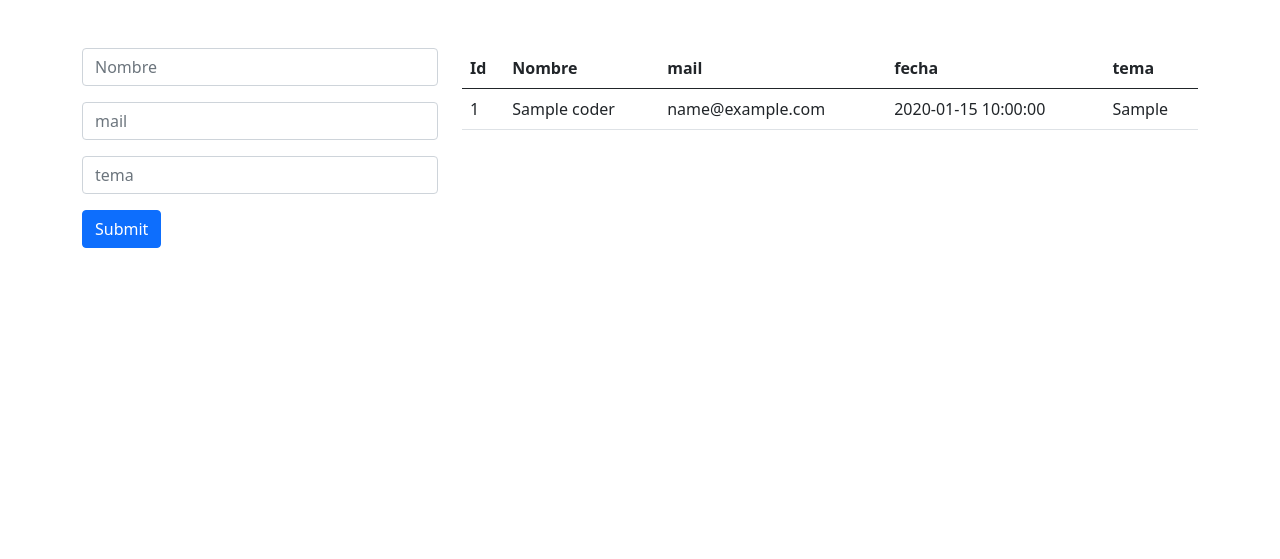
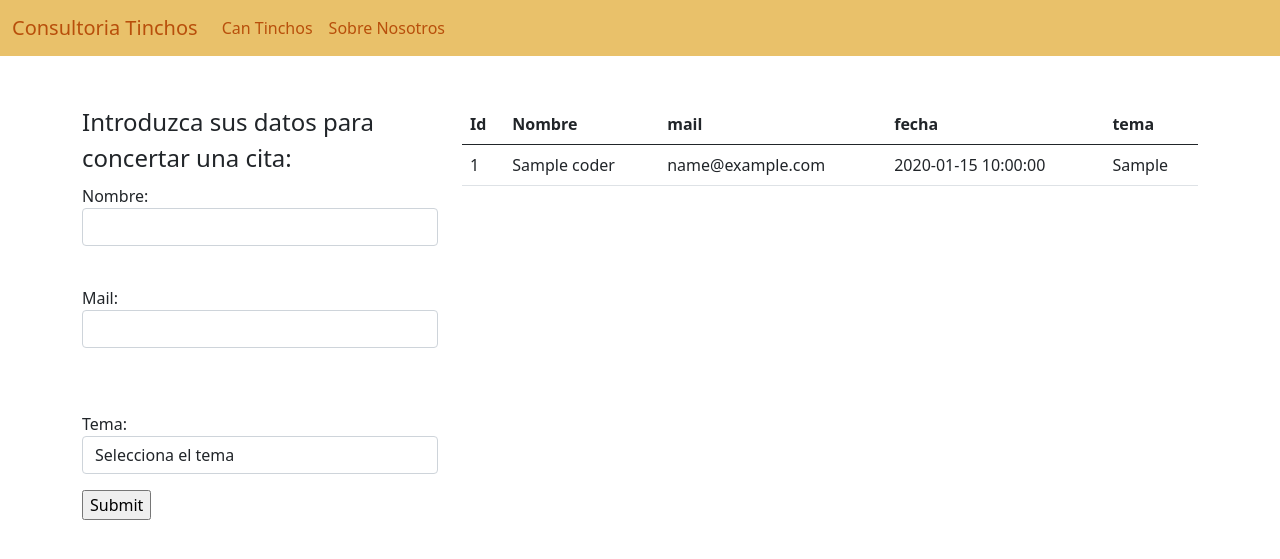
Before and after one commit to losTinchos/Consultora, a PHP site: page / in a window 1280 px wide. Shown: the top 559 px of the page. Run offline with PHP 8.4, Linux system fonts and the light colour scheme; tables that the repository leaves empty or names only in its code hold one stand-in row (values such as "Sample post").

Commit message:
Primeros estilos

```diff
--- a/index.php
+++ b/index.php
@@ -16,23 +16,51 @@ $query = mysqli_query($con, $sql);
     <meta name="viewport" content="width=device-width, initial-scale=1.0">
     <title>Consultora los Tinchos</title>
     <link href="https://cdn.jsdelivr.net/npm/bootstrap@5.0.0-beta3/dist/css/bootstrap.min.css" rel="stylesheet" integrity="sha384-eOJMYsd53ii+scO/bJGFsiCZc+5NDVN2yr8+0RDqr0Ql0h+rP48ckxlpbzKgwra6" crossorigin="anonymous">
+    <link rel="stylesheet" href="./styles/styles.css">
 
 </head>
+<header>
+    <nav class="navbar navbar-expand-lg navbar-light" style="background-color: #e9c16a; width:100%">
+    <div class="container-fluid">
+        <a class="navbar-brand" id="titulo" href="#">Consultoria Tinchos</a>
+        <button class="navbar-toggler" type="button" data-bs-toggle="collapse" data-bs-target="#navbarNav" aria-controls="navbarNav" aria-expanded="false" aria-label="Toggle navigation">
+        <span class="navbar-toggler-icon"></span>
+        </button>
+        <div class="collapse navbar-collapse" id="navbarNav">
+        <ul class="navbar-nav">
+            <li class="nav-item">
+            <a class="nav-link active" id="titulo" aria-current="page" href="#">Can Tinchos</a>
+            </li>
+            <li class="nav-item">
+            <a class="nav-link active" id="titulo" href="#">Sobre Nosotros</a>
+            </li>
+        </ul>
+        </div>
+    </div>
+    </nav>
+</header>
 <body>
 <div class="container mt-5">
         <div class="row">
             <div class="col-md-4">
                 <form action="src/insert.php" method="POST">
-                    <input style="display: none;"
-                     type="text" class="form-control mb-3"  name="id" placeholder="Id">
-                    <input type="text" class="form-control mb-3"  name="nombre" placeholder="Nombre">
-                    <input type="text" class="form-control mb-3"  name="mail" placeholder="mail">
-                    <input style="display: none;"
-                     type="text" class="form-control mb-3"  name="fecha" placeholder="fecha">
-                    <input type="text" class="form-control mb-3"  name="tema" placeholder="tema">
-
-                    <input type="submit" class="btn btn-primary btn-block">
-                </form>
+                    <fieldset>
+                    <legend>Introduzca sus datos para concertar una cita:</legend>
+                    <input style="display: none;" type="text" class="form-control mb-3"  name="id" placeholder="Id">
+                    <label for="fname">Nombre:</label>
+                    <input type="text" class="form-control mb-3" name="nombre"> <br>
+                    <label for="lname">Mail:</label>
+                    <input type="text" class="form-control mb-3"  name="mail" placeholder=""><br>
+                    <input style="display: none;" type="text" class="form-control mb-3"  name="fecha" placeholder="fecha"><br>
+                    <label for="disabledSelect" >Tema:</label>
+                    <select id="disabledSelect" type="text" class="form-control mb-3" name="tema" class="form-select">
+                    <option>Selecciona el tema</option>
+                    <option>Test</option>
+                    <option>bootstrap</option>
+                    <option>MVC</option>
+                    <input type="submit" value="Submit">
+                </fieldset>
+            </form>
             </div>
             <div class="col-md-8">
                 <table class="table">
--- /dev/null
+++ b/styles/styles.css
@@ -0,0 +1,3 @@
+#titulo{
+    color: #b84f0b;
+}
```
